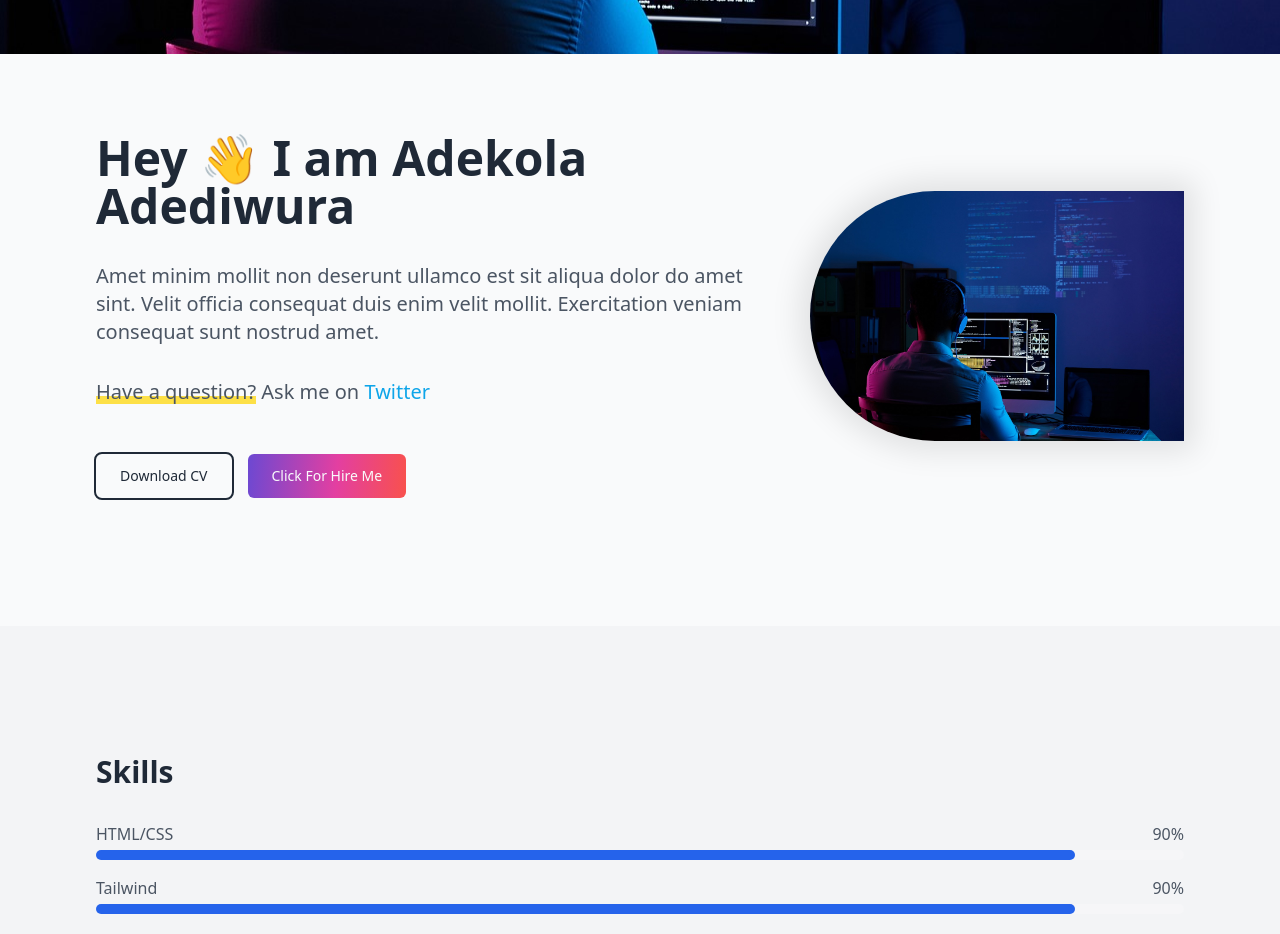
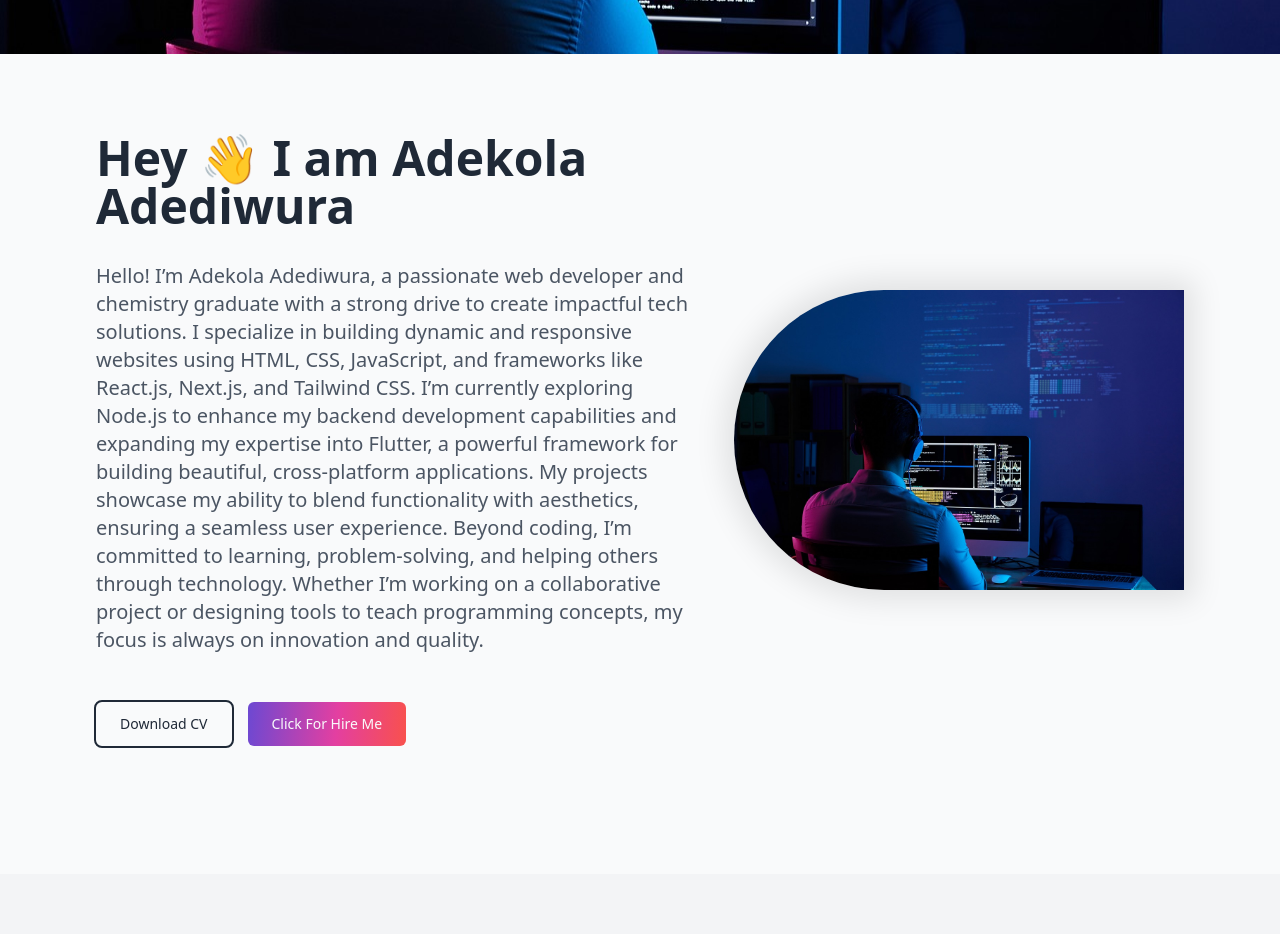
Before and after one commit to Kolawura/my-portfolio, a React (Vite) app: page / in a window 1280 px wide. Shown: the part 660-1594 px from the top of the page. Built offline with nearby package versions, Linux system fonts and the light colour scheme.

Commit message:
about page content

```diff
--- a/src/Components/About.tsx
+++ b/src/Components/About.tsx
@@ -2,32 +2,27 @@ export const About = () => {
     return (
         <section id="about" className="py-10 px-4 md:px-12 lg:px-24 md:py-32 bg-gray-50 dark:bg-black md:pt-20 sm:pt-16 2xl:pt-16">
             <div className="min-w-full">
-            {/* <h1 className="text-gray-800 dark:text-white text-center pb-8 font-semibold text-4xl md:text-5xl lg:text-6xl">About Me</h1> */}
-                <div className="flex items-center flex-col gap-8 md:gap-8 justify-between md:flex-row">
-                    <div className="animate-slideInRight text-center md:text-left">
+                {/* <h1 className="text-gray-800 dark:text-white text-center pb-8 font-semibold text-4xl md:text-5xl lg:text-6xl">About Me</h1> */}
+                <div className="flex items-center flex-col gap-8 md:gap-8 justify-between lg:flex-row">
+                    <div className="animate-slideInRight text-center lg:text-left">
                         <h2 className="text-3xl font-bold leading-tight text-gray-800 dark:text-gray-200 sm:text-4xl lg:text-5xl">Hey 👋 I
                             am {' '}
                             <br className="block sm:hidden" />Adekola Adediwura
                         </h2>
                         <p className="mt-3 text-xl text-gray-600 dark:text-gray-300 md:mt-8">
-                            Amet minim mollit non deserunt
-                            ullamco est sit aliqua dolor do amet sint. Velit officia consequat duis enim velit mollit.
-                            Exercitation veniam consequat sunt nostrud amet.
+                            Hello! I’m Adekola Adediwura, a passionate web developer and chemistry graduate with a strong drive to create impactful tech solutions. I specialize in building dynamic and responsive websites using HTML, CSS, JavaScript, and frameworks like React.js, Next.js, and Tailwind CSS.
+
+                            I’m currently exploring Node.js to enhance my backend development capabilities and expanding my expertise into Flutter, a powerful framework for building beautiful, cross-platform applications. My projects showcase my ability to blend functionality with aesthetics, ensuring a seamless user experience.
+
+                            Beyond coding, I’m committed to learning, problem-solving, and helping others through technology. Whether I’m working on a collaborative project or designing tools to teach programming concepts, my focus is always on innovation and quality.
                         </p>
-                        <p className="mt-4 text-xl text-gray-600 dark:text-gray-300 md:mt-8">
-                            <span className="relative inline-block">
-                                <span className="absolute inline-block w-full bottom-0.5 h-2 bg-yellow-300 dark:bg-black"></span>
-                                <span className="relative">Have a question?</span>
-                            </span>
-                            <br className="block sm:hidden" /> Ask me on
-                            <a href="#" title="" className="transition-all duration-200 text-sky-500 dark:text-sky-400 hover:text-sky-600 dark:hover:text-sky-500 hover:underline"> Twitter</a>
-                        </p>
-                        <div className="flex sm:flex-row flex-col justify-center items-center md:justify-start gap-4 lg:mt-12 mt-4">
+
+                        <div className="flex flex-row justify-center items-center lg:justify-start gap-4 lg:mt-12 mt-4">
                             <button className="md:px-6 px-2 md:py-[0.75rem] py-1 md:text-md text-sm outline outline-2 hover:font-semibold rounded-md cursor-pointer text-gray-800 border-gray-800 hover:border-blue-600 dark:text-gray-50 dark:border-gra5800">Download CV</button>
                             <button className="md:px-6 px-2 md:py-[0.75rem] py-1 md:text-md text-sm rounded-md gradient hover:font-semibold cursor-pointer text-gray-50">Click For Hire Me</button>
                         </div>
                     </div>
-                    <div className=" animate-slideInLeft lg:w-4/5 sm:w-3/5 md:w-1/2 md:min-w-[350px]">
+                    <div className=" animate-slideInLeft lg:w-4/5 sm:w-3/5 md:w-1/2 md:min-w-[450px]">
                         <img className="rounded-s-full w-fit shadow-[0_0_30px_10px_rgba(0,0,0,0.1)]" src="./images/software-developer.jpg" alt="" />
                     </div>
 
--- a/src/Components/Home.tsx
+++ b/src/Components/Home.tsx
@@ -29,7 +29,6 @@ export const Home = () => {
                     </div>
 
                     <div className="relative lg:w-4/5 sm:w-3/5 md:w-1/2 md:max-w-[550px] z-0">
-                        {/* <img className="rounded-lg w-fit shadow-[0_0_30px_10px_rgba(0,0,0,0.8)]" src='./images/software-developer.jpg' alt="" /> */}
                         <div className="absolute inset-0 bg-gradient-to-center from-black via-transparent to-black"
                             aria-hidden="true"
                         ></div>
```
